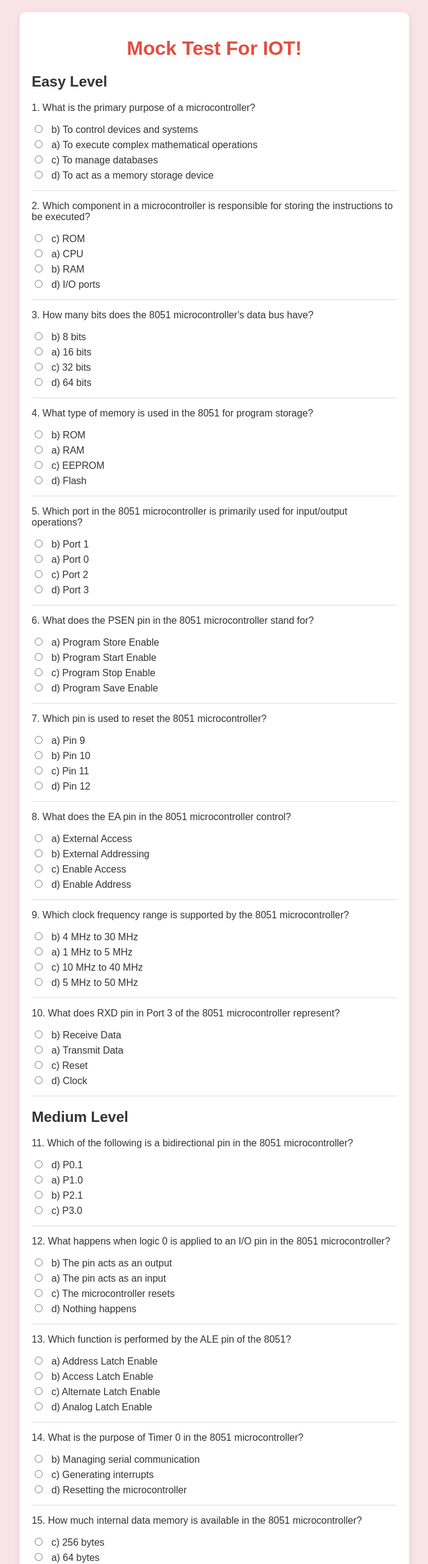
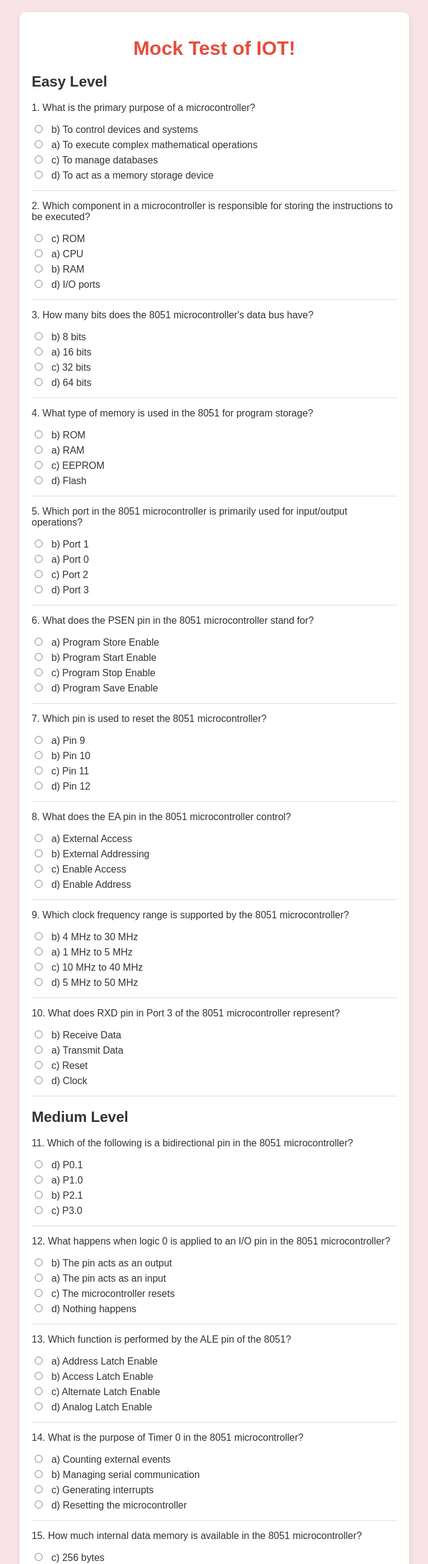
Before and after one commit to adityagopal1807/Iot4, a plain HTML site: page index.html in a window 1280 px wide. Shown: the top 2565 px of the page at 61% size, without its empty margins (288-991 px from the left). Drawn offline with Linux system fonts and the light colour scheme.

Commit message:
Update index.html

```diff
--- a/index.html
+++ b/index.html
@@ -8,7 +8,7 @@
 </head>
 <body>
     <div class="container">
-        <h1 class="title">Mock Test For IOT!</h1>
+        <h1 class="title">Mock Test of IOT!</h1>
         <form id="quizForm">
             <!-- Easy Level Questions -->
             <h2>Easy Level</h2>
@@ -108,6 +108,7 @@
             </div>
             <div class="question">
                 <p>14. What is the purpose of Timer 0 in the 8051 microcontroller?</p>
+                <label><input type="radio" name="q14" value="a"> a) Counting external events</label>
                 <label><input type="radio" name="q14" value="b"> b) Managing serial communication</label>
                 <label><input type="radio" name="q14" value="c"> c) Generating interrupts</label>
                 <label><input type="radio" name="q14" value="d"> d) Resetting the microcontroller</label>
@@ -207,17 +208,18 @@
                 <label><input type="radio" name="q27" value="d"> d) Using RST (Reset)</label>
             </div>
             <div class="question">
-    <p>28. What is the default stack pointer address in the 8051 microcontroller?</p>
-    <label><input type="radio" name="q8" value="a"> a) 00H</label>
-    <label><input type="radio" name="q8" value="b"> b) 07H</label>
-    <label><input type="radio" name="q8" value="c"> c) 08H</label>
-    <label><input type="radio" name="q8" value="d"> d) 0FH</label>
+                <p>28. What is the default stack pointer address in the 8051 microcontroller?</p>
+
+                <label><input type="radio" name="q28" value="a"> a) 00H</label>
+                <label><input type="radio" name="q28" value="b"> b) 07H</label>
+                <label><input type="radio" name="q28" value="c"> c) 08H</label>
+                <label><input type="radio" name="q28" value="d"> d) 0FH</label>
             </div>
             <div class="question">
                 <p>29. Which of the following timers is used for generating baud rate in the 8051 microcontroller?</p>
+               <label><input type="radio" name="q29" value="a"> a) Timer 0</label>
+                <label><input type="radio" name="q29" value="b"> b) Timer 1</label>
 
-                <label><input type="radio" name="q29" value="a"> a) Timer 0</label>
-                <label><input type="radio" name="q29" value="b"> b) Timer 1</label>
                 <label><input type="radio" name="q29" value="c"> c) Timer 2</label>
                 <label><input type="radio" name="q29" value="d"> d) Timer 3</label>
             </div>
@@ -225,10 +227,11 @@
                 <p>30. What is the size of the address bus in the 8051 microcontroller?</p>
                 <label><input type="radio" name="q30" value="a"> a) 8 bits</label>
                 <label><input type="radio" name="q30" value="b"> b) 16 bits</label>
+
                 <label><input type="radio" name="q30" value="c"> c) 32 bits</label>
                 <label><input type="radio" name="q30" value="d"> d) 64 bits</label>
             </div>
-            <button type="button" onclick="submitQuiz()">Hope You Love The Developer 💛</button>
+            <button type="button" onclick="submitQuiz()">Developer loves you!❤️</button>
         </form>
         <div id="result"></div>
     </div>
@@ -266,7 +269,7 @@
         questionDiv.appendChild(feedbackDiv);
     }
 
-    alert(`I Love You❤️, Your total score is: ${score} out of 30`);
+    alert(`Total Scored by queen 👑 is: ${score} out of 30`);
     const loveMessage = `<p>💖 A love message for you, my dear! You are my sunshine! 💖</p>`;
     document.getElementById('result').innerHTML = loveMessage;
 }
```
